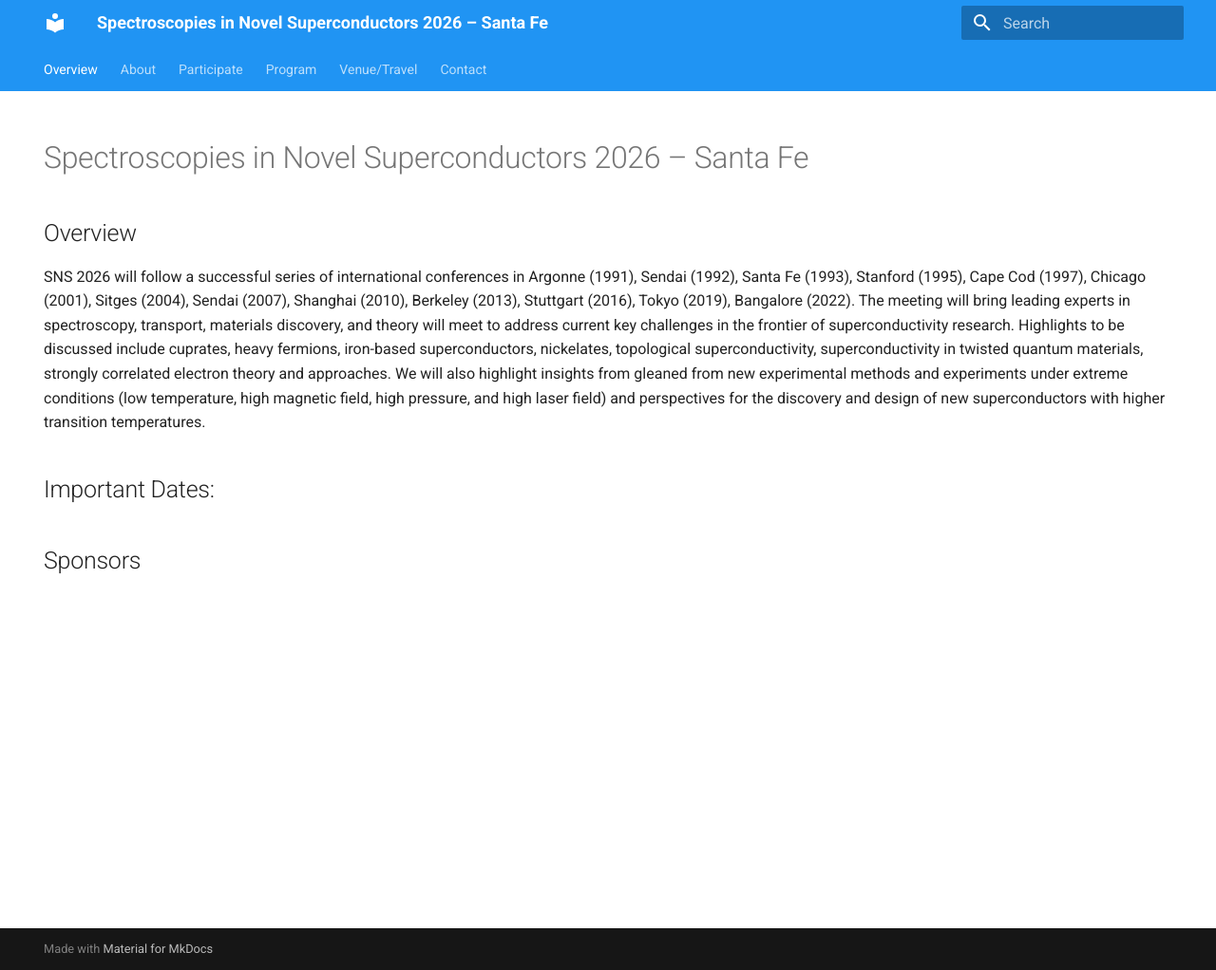
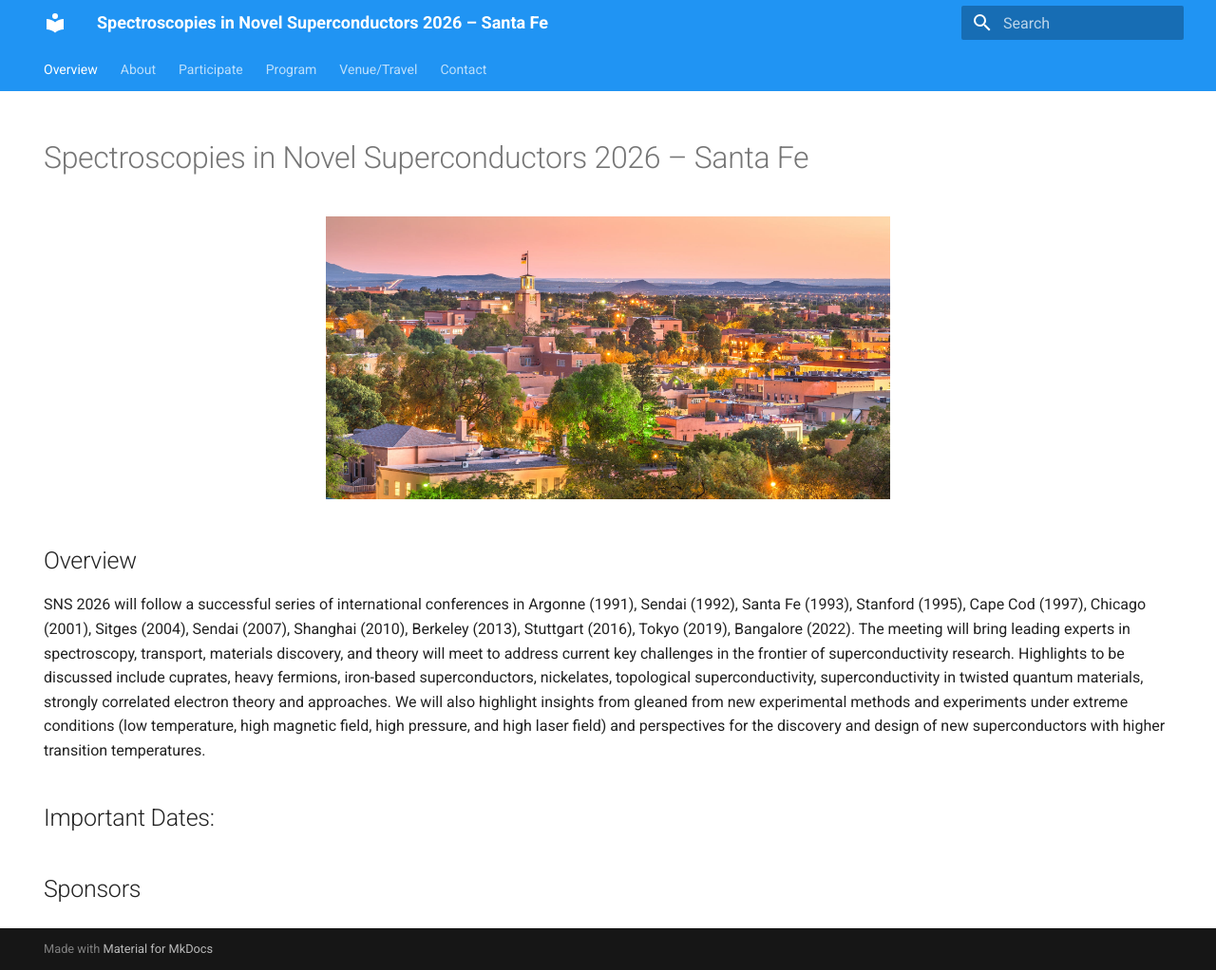
Before and after one commit to SNS2026/SNS2026.github.io, an MkDocs documentation site: the page built from docs/index.md, in a window 1280 px wide and 1022 px high. Shown: the whole window at 95% size. Built offline with MkDocs 1.6.1 and Material for MkDocs 9.7.7, drawn with Linux system fonts in a browser that asks for light colours.

Commit message:
Update index.md

```diff
--- a/docs/index.md
+++ b/docs/index.md
@@ -8,11 +8,11 @@ title: Spectroscopies in Novel Superconductors 2026 – Santa Fe
 
 # Spectroscopies in Novel Superconductors 2026 – Santa Fe
 
-<!--
+
 <p align="center">
-  <img src="assets/images/lanl.jpg" width="50%" height="50%" />
+  <img src="assets/images/santa-fe-new-mexico-usa-royalty-free-image-1703003443.jpg" width="50%" height="50%" />
 </p>
--->
+
 
 ## Overview
 SNS 2026 will follow a successful series of international conferences in Argonne (1991), Sendai (1992), Santa Fe (1993), Stanford (1995), Cape Cod (1997), Chicago (2001), Sitges (2004), Sendai (2007), Shanghai (2010), Berkeley (2013), Stuttgart (2016), Tokyo (2019), Bangalore (2022). The meeting will bring leading experts in spectroscopy, transport, materials discovery, and theory will meet to address current key challenges in the frontier of superconductivity research. Highlights to be discussed include cuprates, heavy fermions, iron-based superconductors, nickelates, topological superconductivity, superconductivity in twisted quantum materials, strongly correlated electron theory and approaches. We will also highlight insights from gleaned from new experimental methods and experiments under extreme conditions (low temperature, high magnetic field, high pressure, and high laser field) and perspectives for the discovery and design of new superconductors with higher transition temperatures.
```
